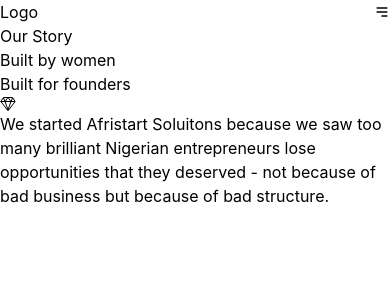
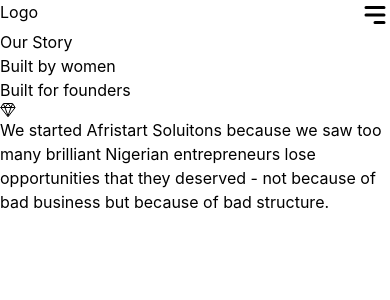
Before and after one commit to Yetty2020/AfriStart, a React (Vite) app: page / in a window 390 px wide. Shown: the top 300 px of the page. Built offline with nearby package versions, Linux system fonts and the light colour scheme.

Commit message:
fix: mobile navbar slide in from the right

```diff
--- a/src/components/Navbar.tsx
+++ b/src/components/Navbar.tsx
@@ -4,42 +4,50 @@
 import { RiCloseFill } from "react-icons/ri";
 
 function Navbar() {
-
-    const [isopenMenu, setIsMenuOpen] = useState(false)
+  const [isopenMenu, setIsMenuOpen] = useState(false);
 
   const toggleMenu = () => {
-        setIsMenuOpen((prev) => !prev)
-        console.log("open")
-    }
+    setIsMenuOpen((prev) => !prev);
+    console.log("open");
+  };
   return (
     <nav className="w-full flex justify-between ">
       <div>
         <span>Logo</span>
       </div>
 
-
-
       <ul className="hidden lg:flex justify-between items-center gap-10">
-                {
-                navlinks.map((link, index) => {
+        {navlinks.map((link, index) => {
           return (
             <li key={index} className="list-none">
-                            <a>
-                            {link.title}</a></li>
-                    )
-
-                })
-
-            }
-
+              <a>{link.title}</a>
+            </li>
+          );
+        })}
       </ul>
 
+      <div className="flex  lg:hidden">
+        <button onClick={toggleMenu} className="z-50 text-3xl text-black">
+          {isopenMenu ? <RiCloseFill /> : <HiMenuAlt3 />}
+        </button>
 
-        <div className="flex  lg:hidden">
+        <div
+          className={`fixed top-0 right-0 w-full h-screen bg-[#2D1B33] z-40 flex flex-col items-center justify-center transition-transform duration-300 ${isopenMenu ? "translate-x-0" : "translate-x-full"}`}
+        >
+          {/* First Item: The Logo */}
+          <div className="mb-10">
+            <span className="text-white font-bold">Logo</span>
+          </div>
 
-            <button onClick={toggleMenu}>{
-                isopenMenu ? <RiCloseFill /> : <HiMenuAlt3 />
-            }</button>
+          {/* Second Item: The Links */}
+          <ul className="flex flex-col items-center gap-6 bg-[#2D1B33]">
+            {navlinks.map((link, index) => (
+              <li key={index} className="list-none">
+                <a className="text-white text-2xl">{link.title}</a>
+              </li>
+            ))}
+          </ul>
+        </div>
       </div>
     </nav>
   );
```
Lines whose indentation alone changed are shown as unchanged.
